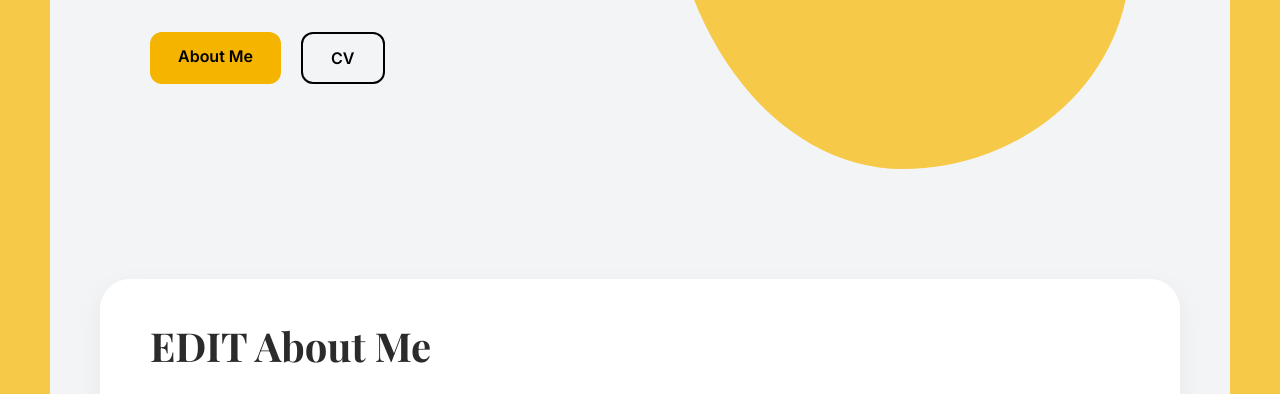
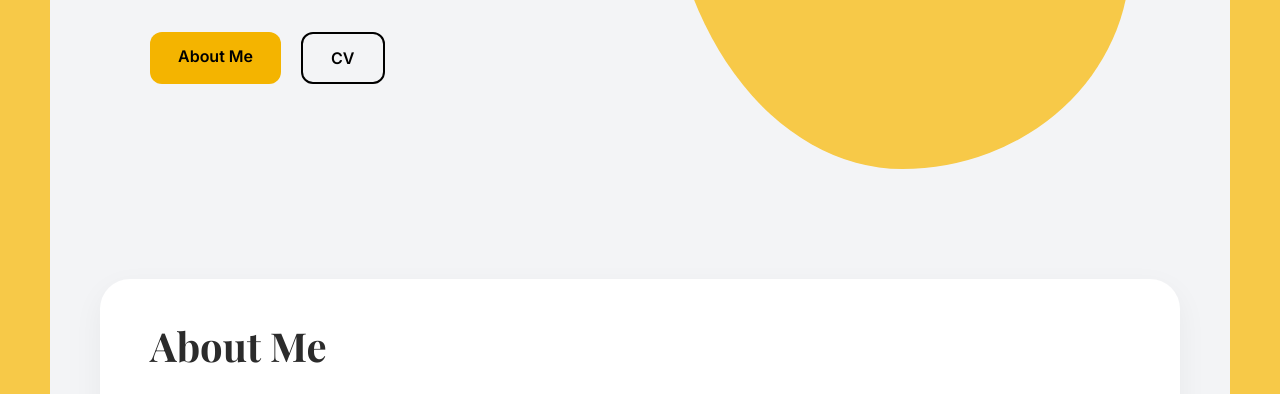
Before and after one commit to z-bilgic/z-bilgic.github.io, a plain HTML site: page v2/index.html in a window 1280 px wide. Shown: the part 556-950 px from the top of the page. Drawn offline with nearby package versions, Linux system fonts and the light colour scheme.

Commit message:
changed heading

```diff
--- a/v2/index.html
+++ b/v2/index.html
@@ -47,7 +47,7 @@
 
     <!-- About Me Section -->
      <section id="about" class="about-section">
-    <h2><strong>EDIT </strong>About Me</h2>
+    <h2>About Me</h2>
 
     <p>
         Hi! I'm Zeynep, a high school senior interested in computer science,
```
